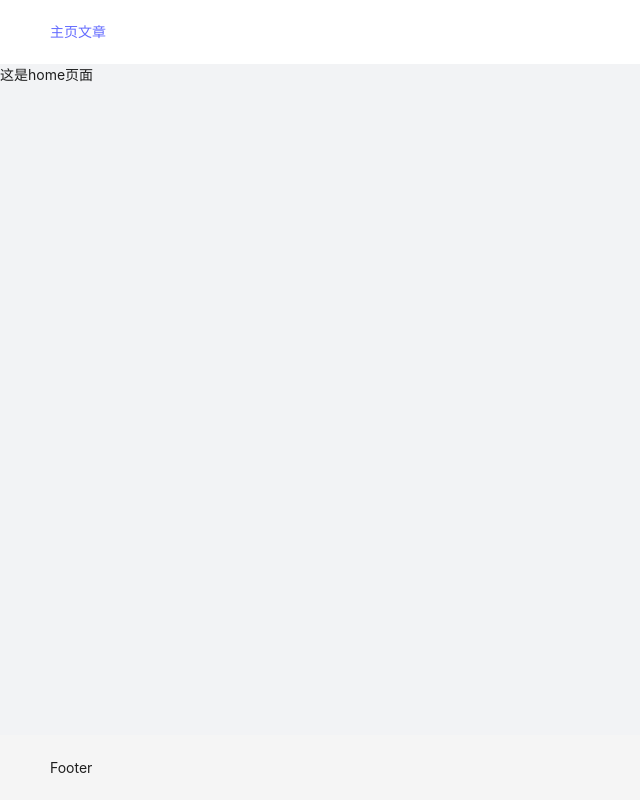
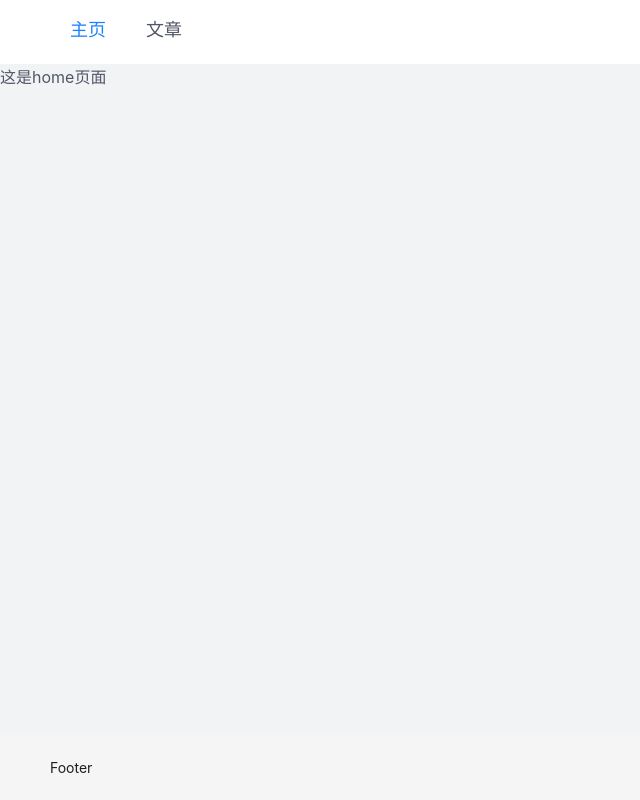
Before and after one commit to qZhiKing/react_demo, a React (Vite) app: page /#/home in a window 1280 px wide. Shown: the whole page, without its empty margins (0-640 px from the left). Built offline with nearby package versions, Linux system fonts and the light colour scheme.

Commit message:
[U]更新路由结构

```diff
--- a/src/index.css
+++ b/src/index.css
@@ -29,6 +29,10 @@ body {
   place-items: center;
   min-width: 320px;
   min-height: 100vh;
+}
+
+div {
+  box-sizing: border-box;
 }
 
 h1 {
--- a/src/pages/layout/layout.less
+++ b/src/pages/layout/layout.less
@@ -8,10 +8,29 @@
     display: flex;
     align-items: center;
     background-color: #ffffff;
-    box-shadow: 0 2px 8px #f2f3f5;
+    box-shadow: 0 2px 8px @maingray;
+    .head-group {
+      display: flex;
+      .head-group-item {
+        display: block;
+        margin: 0 20px;
+        font-size: 18px;
+        color: @fontColor;
+        border-bottom: 4px solid transparent;
+      }
+      .head-group-item.active {
+        color: @fontActive;
+      }
+      .head-group-item:hover {
+        color: @fontColor !important;
+        border-color: @fontActive;
+      }
+    }
   }
   .content {
-    background-color: #f2f3f5;
+    background-color: @maingray;
     overflow-y: auto;
+    font-size: 16px;
+    color: @fontColor;
   }
 }
--- a/src/pages/layout/layout.tsx
+++ b/src/pages/layout/layout.tsx
@@ -2,7 +2,7 @@
  * @Description:
  * @Author: qingZhiKing
  * @Date: 2023-08-01 11:28:23
- * @LastEditTime: 2023-08-01 14:03:01
+ * @LastEditTime: 2023-08-01 14:34:03
  * @LastEditors: qingZhiKing
  */
 import { Layout } from "antd";
--- a/src/style/less.global.less
+++ b/src/style/less.global.less
@@ -1 +1,4 @@
 @bgc: #d34480;
+@maingray: #f2f3f5;
+@fontColor: #515767;
+@fontActive: #1e80ff;
```
